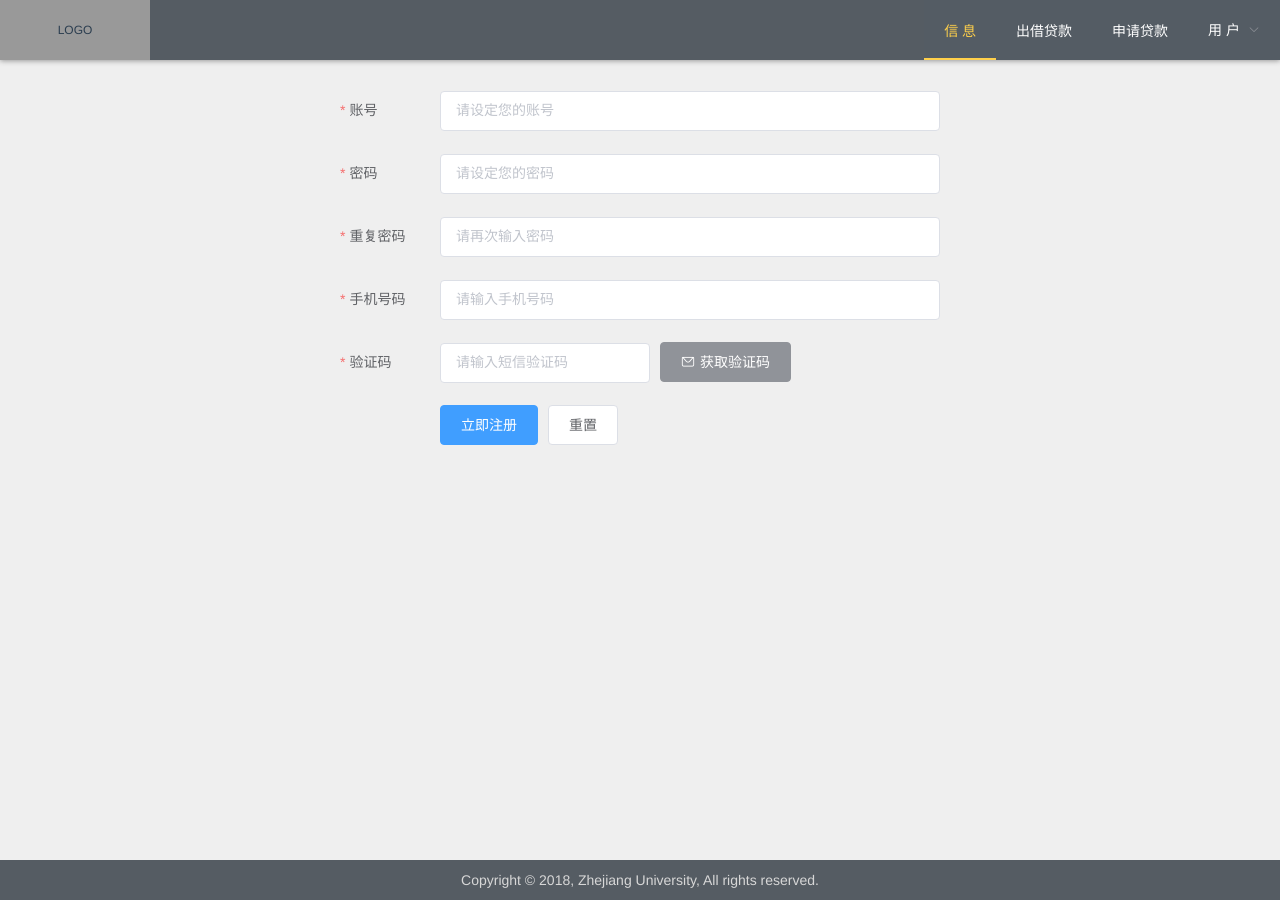
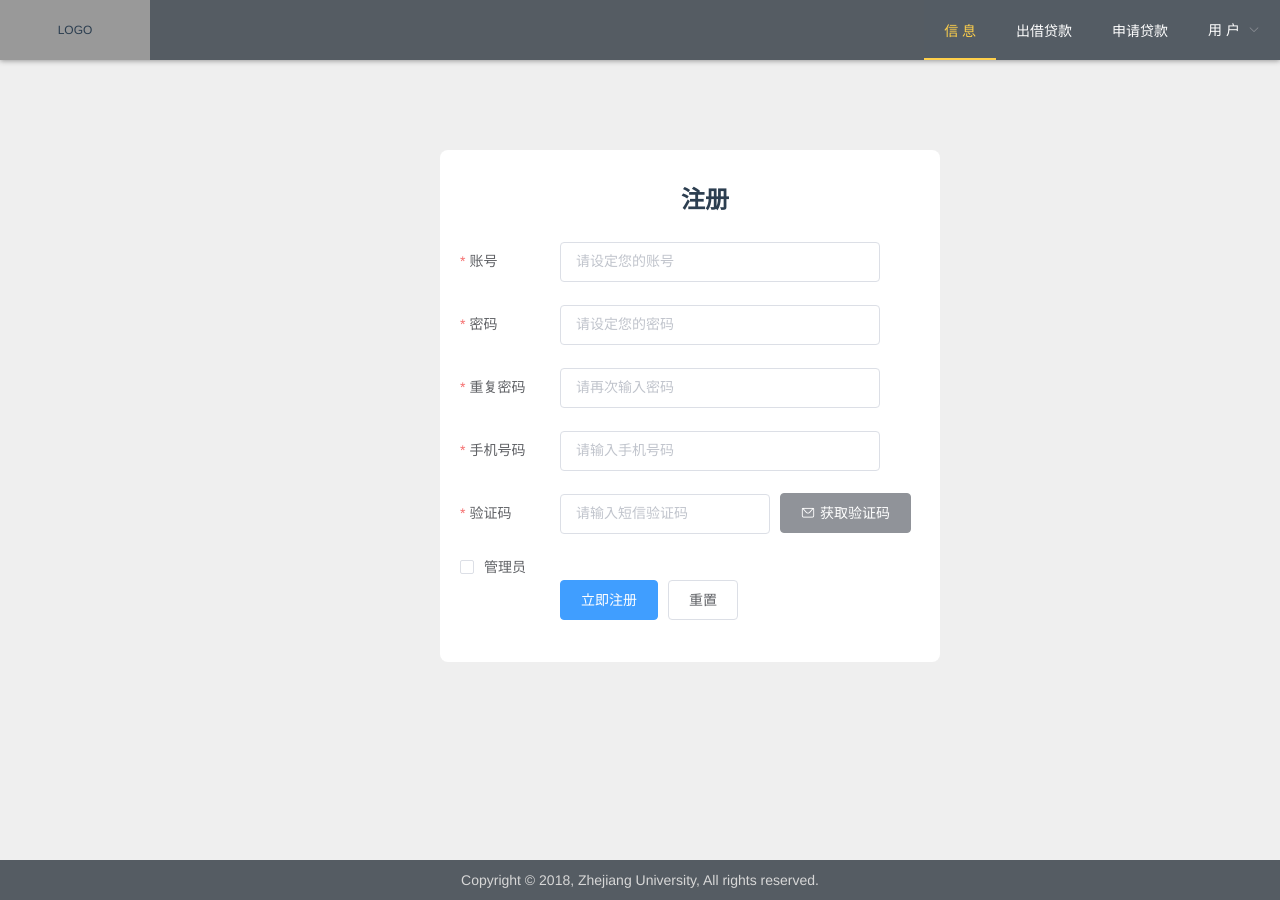
Before and after one commit to shenxs/p2pFrontEnd, a Vue app: page /#/register in a window 1280 px wide. Built offline with nearby package versions, Linux system fonts and the light colour scheme.

Commit message:
master:调整注册css

```diff
--- a/src/components/common/Register.vue
+++ b/src/components/common/Register.vue
@@ -1,6 +1,7 @@
 <template>
     <div class="g-register">
 
+        <h1 class="u-register-title">注册</h1>
         <el-form :labelPosition="labelPosition" :model="ruleForm" :rules="rules" ref="ruleForm" label-width="100px"
                  class="demo-ruleForm">
             <el-form-item label="账号" prop="account">
@@ -25,8 +26,9 @@
                         <el-button type="info" icon="el-icon-message" @click="sendSms">获取验证码</el-button>
                     </el-col>
                 </el-row>
+            </el-form-item>
 
-            </el-form-item>
+                <el-checkbox v-model="isadmin">管理员</el-checkbox>
 
 
             <el-form-item>
@@ -111,7 +113,28 @@
 
 <style lang="scss" scoped>
     .g-register {
-        width: 600px;
-        margin: 30px auto auto;
+        background: white;
+        position: absolute;
+        width: 500px;
+        top: 50%;
+        left: 50%;
+        margin-top: -300px;
+        margin-left: -200px;
+
+        padding: 30px 20px 20px;
+        border-radius: 8px;
+        box-sizing: border-box;
+        padding-right: 60px;
+
+        .u-register-title{
+            text-align: center;
+            margin-left: 70px;
+            margin-bottom: 20px;
+        }
+
+
+        .el-checkbox{
+            margin-inline-start:0px;
+        }
     }
 </style>
--- a/src/components/common/UserCenterProfile.vue
+++ b/src/components/common/UserCenterProfile.vue
@@ -2,87 +2,88 @@
     <div class="profile">
         <h1>个人信息</h1>
 
-        <!--添加个人资产TODO-->
-        <!--<el-form-item v-for="(asset,index) in ruleForm.assets"-->
-                      <!--:label="'资产'+ (index+1)"-->
-                      <!--:key="asset.key"-->
-                      <!--prop="assets">-->
-            <!--<el-form-item label="签名" prop="signature">-->
-                <!--<el-input v-model="ruleForm.signature" placeholder="设定个性签名"></el-input>-->
-            <!--</el-form-item>-->
-            <!--<el-form-item label="描述" prop="description">-->
-                <!--<el-input v-model="ruleForm.description" placeholder="自我描述"></el-input>-->
-            <!--</el-form-item>-->
-            <!--<el-form-item label="性别" prop="sex">-->
-                <!--<el-radio v-model="ruleForm.sex" label="male">男</el-radio>-->
-                <!--<el-radio v-model="ruleForm.sex" label="female">女</el-radio>-->
-            <!--</el-form-item>-->
+        添加个人资产TODO
+        <el-form-item v-for="(asset,index) in ruleForm.assets"
+                      :label="'资产'+ (index+1)"
+                      :key="asset.key"
+                      prop="assets">
+            <el-form-item label="签名" prop="signature">
+                <el-input v-model="ruleForm.signature" placeholder="设定个性签名"></el-input>
+            </el-form-item>
+            <el-form-item label="描述" prop="description">
+                <el-input v-model="ruleForm.description" placeholder="自我描述"></el-input>
+            </el-form-item>
+            <el-form-item label="性别" prop="sex">
+                <el-radio v-model="ruleForm.sex" label="male">男</el-radio>
+                <el-radio v-model="ruleForm.sex" label="female">女</el-radio>
+            </el-form-item>
 
-            <!--<el-form-item label="出生日期" prop="birthday">-->
-                <!--<el-col :span="11">-->
-                    <!--<el-form-item prop="date1">-->
-                        <!--<el-date-picker type="date" placeholder="选择日期" v-model="ruleForm.birthday"-->
-                                        <!--style="width: 100%;"></el-date-picker>-->
-                    <!--</el-form-item>-->
-                <!--</el-col>-->
-            <!--</el-form-item>-->
+            <el-form-item label="出生日期" prop="birthday">
+                <el-col :span="11">
+                    <el-form-item prop="date1">
+                        <el-date-picker type="date" placeholder="选择日期" v-model="ruleForm.birthday"
+                                        style="width: 100%;"></el-date-picker>
+                    </el-form-item>
+                </el-col>
+            </el-form-item>
 
-            <!--<el-form-item label="职业" prop="job">-->
-                <!--<el-input v-model="ruleForm.job" placeholder="请填写您的职业"></el-input>-->
-            <!--</el-form-item>-->
+            <el-form-item label="职业" prop="job">
+                <el-input v-model="ruleForm.job" placeholder="请填写您的职业"></el-input>
+            </el-form-item>
 
-            <!--<el-form-item label="年收入" prop="annual_income">-->
-                <!--<el-input-number v-model="ruleForm.annual_income" :min="0" type="number"></el-input-number>-->
-                <!--<p style="display: inline ;margin-left: 20px;font-size: 17px">万</p>-->
-            <!--</el-form-item>-->
+            <el-form-item label="年收入" prop="annual_income">
+                <el-input-number v-model="ruleForm.annual_income" :min="0" type="number"></el-input-number>
+                <p style="display: inline ;margin-left: 20px;font-size: 17px">万</p>
+            </el-form-item>
 
-            <!--<el-form-item label="证件类型" prop="id_type">-->
-                <!--<el-select v-model="ruleForm.id_type" placeholder="请选择证件类型">-->
-                    <!--<el-option label="身份证" value="IDCARD"></el-option>-->
-                    <!--<el-option label="军人证" value="ARMYMANCARD"></el-option>-->
-                    <!--<el-option label="护照" value="PASSPORT"></el-option>-->
-                    <!--<el-option label="户口本" value="PERMANENTRESIDENT"></el-option>-->
-                    <!--<el-option label="外国人永久居留证" value="FOREIGN"></el-option>-->
-                    <!--<el-option label="武警证" value="POLICECARD"></el-option>-->
-                    <!--<el-option label="港澳居民来往内地通行证" value="GAJMLW"></el-option>-->
-                    <!--<el-option label="台湾居民来往大陆通行证 " value="TWJMLW"></el-option>-->
-                    <!--<el-option label="其他证件类型" value="QTZJLX"></el-option>-->
-                <!--</el-select>-->
-            <!--</el-form-item>-->
+            <el-form-item label="证件类型" prop="id_type">
+                <el-select v-model="ruleForm.id_type" placeholder="请选择证件类型">
+                    <el-option label="身份证" value="IDCARD"></el-option>
+                    <el-option label="军人证" value="ARMYMANCARD"></el-option>
+                    <el-option label="护照" value="PASSPORT"></el-option>
+                    <el-option label="户口本" value="PERMANENTRESIDENT"></el-option>
+                    <el-option label="外国人永久居留证" value="FOREIGN"></el-option>
+                    <el-option label="武警证" value="POLICECARD"></el-option>
+                    <el-option label="港澳居民来往内地通行证" value="GAJMLW"></el-option>
+                    <el-option label="台湾居民来往大陆通行证 " value="TWJMLW"></el-option>
+                    <el-option label="其他证件类型" value="QTZJLX"></el-option>
+                </el-select>
+            </el-form-item>
 
-            <!--<el-form-item label="证件号" prop="id_num">-->
-                <!--<el-input v-model="ruleForm.id_num" type="text" placeholder="请输入证件号"></el-input>-->
-            <!--</el-form-item>-->
+            <el-form-item label="证件号" prop="id_num">
+                <el-input v-model="ruleForm.id_num" type="text" placeholder="请输入证件号"></el-input>
+            </el-form-item>
 
-            <!--<el-form-item label="邮箱" prop="e-mail">-->
-                <!--<el-input v-model="ruleForm.email" type="e-mail" placeholder="请填写您的邮箱"></el-input>-->
-            <!--</el-form-item>-->
+            <el-form-item label="邮箱" prop="e-mail">
+                <el-input v-model="ruleForm.email" type="e-mail" placeholder="请填写您的邮箱"></el-input>
+            </el-form-item>
 
-            <!--<el-form-item label="存款" prop="deposit">-->
-                <!--<el-input-number v-model="ruleForm.deposit" :min="0" type="number"></el-input-number>-->
-                <!--<p style="display: inline ;margin-left: 20px;font-size: 17px">万</p>-->
-            <!--</el-form-item>-->
+            <el-form-item label="存款" prop="deposit">
+                <el-input-number v-model="ruleForm.deposit" :min="0" type="number"></el-input-number>
+                <p style="display: inline ;margin-left: 20px;font-size: 17px">万</p>
+            </el-form-item>
 
 
-            <!--<el-col>-->
-                <!--<el-select v-model="asset.type" placeholder="请选择资产类型">-->
-                    <!--<el-option label="房产" value="house"></el-option>-->
-                    <!--<el-option label="车" value="car"></el-option>-->
-                    <!--<el-option label="公司估值" value="company"></el-option>-->
-                    <!--<el-option label="股票" value="stock"></el-option>-->
-                    <!--<el-option label="期货" value="futures"></el-option>-->
-                    <!--<el-option label="基金" value="funds"></el-option>-->
-                    <!--<el-option label="证券" value="bond"></el-option>-->
-                    <!--<el-option label="古玩字画" value="antique"></el-option>-->
-                    <!--<el-option label="其他" value="other"></el-option>-->
-                <!--</el-select>-->
-                <!--<p style="display: inline;margin:0 20px">估值 :</p>-->
-                <!--<el-input-number v-model="asset.value" :min="0"></el-input-number>-->
-                <!--<p style="display: inline ;margin-left: 20px;font-size: 17px">万</p>-->
-                <!--<el-button type="danger" style="margin-left: 50px" icon="el-icon-delete" circle></el-button>-->
-                <!--<el-input style="margin-top:5px " placeholder="资产估值证明"></el-input>-->
-            <!--</el-col>-->
-        <!--</el-form-item>-->
+            <el-col>
+                <el-select v-model="asset.type" placeholder="请选择资产类型">
+                    <el-option label="房产" value="house"></el-option>
+                    <el-option label="车" value="car"></el-option>
+                    <el-option label="公司估值" value="company"></el-option>
+                    <el-option label="股票" value="stock"></el-option>
+                    <el-option label="期货" value="futures"></el-option>
+                    <el-option label="基金" value="funds"></el-option>
+                    <el-option label="证券" value="bond"></el-option>
+                    <el-option label="古玩字画" value="antique"></el-option>
+                    <el-option label="其他" value="other"></el-option>
+                </el-select>
+                <p style="display: inline;margin:0 20px">估值 :</p>
+                <el-input-number v-model="asset.value" :min="0"></el-input-number>
+                <p style="display: inline ;margin-left: 20px;font-size: 17px">万</p>
+                <el-button type="danger" style="margin-left: 50px" icon="el-icon-delete" circle></el-button>
+                <el-input style="margin-top:5px " placeholder="资产估值证明"></el-input>
+            </el-col>
+
+        </el-form-item>
 
     </div>
 </template>
```
